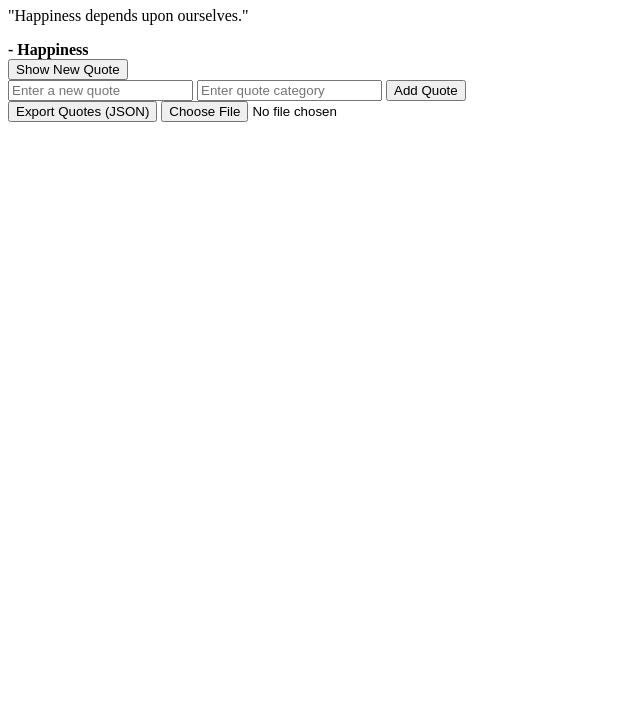
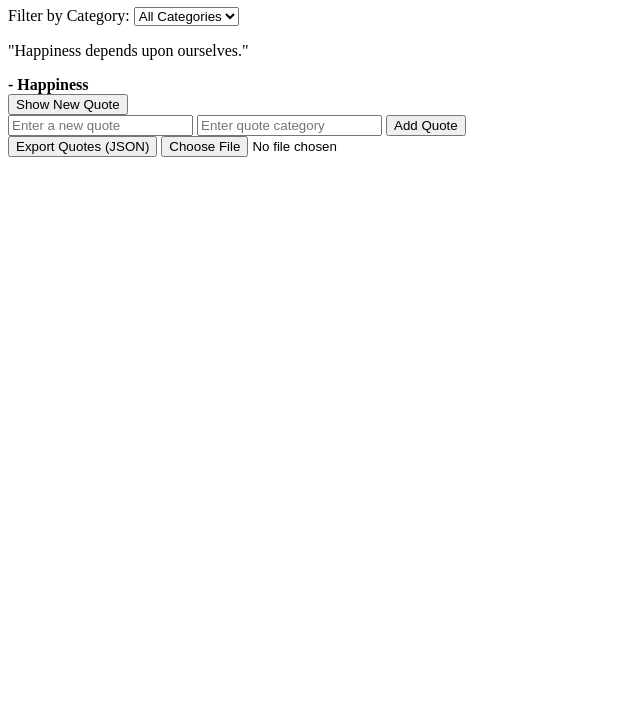
Before and after one commit to Thandanani698/alx_fe_javascript, a plain HTML site: page dom-manipulation/index.html in a window 1280 px wide. Shown: the part 73-800 px from the top of the page, without its empty margins (0-640 px from the left). Drawn offline with Linux system fonts and the light colour scheme.

Commit message:
Updated index.html and script.js with category filter and JSON handling

```diff
--- a/dom-manipulation/index.html
+++ b/dom-manipulation/index.html
@@ -7,6 +7,12 @@
 </head>
 <body>
     <h1>Dynamic Quote Generator</h1>
+
+    <!-- Category Filter -->
+    <label for="categoryFilter">Filter by Category:</label>
+    <select id="categoryFilter" onchange="filterQuotes()">
+        <option value="all">All Categories</option>
+    </select>
 
     <!-- Quote Display -->
     <div id="quoteDisplay"></div>
--- a/dom-manipulation/script.js
+++ b/dom-manipulation/script.js
@@ -3,6 +3,7 @@ document.addEventListener("DOMContentLoaded", function () {
   const newQuoteButton = document.getElementById("newQuote");
   const exportBtn = document.getElementById("exportBtn");
   const importFileInput = document.getElementById("importFile");
+  const categoryFilter = document.getElementById("categoryFilter");
 
   let quotes = JSON.parse(localStorage.getItem("quotes")) || [
       { text: "The only limit to our realization of tomorrow is our doubts of today.", category: "Motivation" },
@@ -15,16 +16,16 @@ document.addEventListener("DOMContentLoaded", function () {
   }
 
   function showRandomQuote() {
-    if (quotes.length === 0) {
-      quoteDisplay.innerHTML = "<em>No quotes available. Add a new one!</em>";
+      let filteredQuotes = getFilteredQuotes();
+      if (filteredQuotes.length === 0) {
+          quoteDisplay.innerHTML = "<em>No quotes available in this category. Add a new one!</em>";
           return;
       }
-    const randomIndex = Math.floor(Math.random() * quotes.length);
-    const randomQuote = quotes[randomIndex];
+      const randomIndex = Math.floor(Math.random() * filteredQuotes.length);
+      const randomQuote = filteredQuotes[randomIndex];
 
       quoteDisplay.innerHTML = `<p>\"${randomQuote.text}\"</p><strong>- ${randomQuote.category}</strong>`;
-
-    sessionStorage.setItem("lastQuote", JSON.stringify(randomQuote)); // Store last viewed quote
+      sessionStorage.setItem("lastQuote", JSON.stringify(randomQuote));
   }
 
   function addQuote() {
@@ -43,6 +44,8 @@ document.addEventListener("DOMContentLoaded", function () {
       saveQuotes();
       inputQuote.value = "";
       inputCategory.value = "";
+
+      populateCategories();
       alert("Quote added successfully!");
   }
 
@@ -66,6 +69,7 @@ document.addEventListener("DOMContentLoaded", function () {
               if (Array.isArray(importedQuotes)) {
                   quotes.push(...importedQuotes);
                   saveQuotes();
+                  populateCategories();
                   alert("Quotes imported successfully!");
               } else {
                   alert("Invalid file format!");
@@ -75,6 +79,36 @@ document.addEventListener("DOMContentLoaded", function () {
           }
       };
       fileReader.readAsText(event.target.files[0]);
+  }
+
+  function populateCategories() {
+      const uniqueCategories = [...new Set(quotes.map(q => q.category))];
+      categoryFilter.innerHTML = `<option value="all">All Categories</option>`;
+      uniqueCategories.forEach(category => {
+          const option = document.createElement("option");
+          option.value = category;
+          option.textContent = category;
+          categoryFilter.appendChild(option);
+      });
+
+      const lastSelectedCategory = localStorage.getItem("selectedCategory");
+      if (lastSelectedCategory) {
+          categoryFilter.value = lastSelectedCategory;
+      }
+  }
+
+  function filterQuotes() {
+      const selectedCategory = categoryFilter.value;
+      localStorage.setItem("selectedCategory", selectedCategory);
+      showRandomQuote();
+  }
+
+  function getFilteredQuotes() {
+      const selectedCategory = categoryFilter.value;
+      if (selectedCategory === "all") {
+          return quotes;
+      }
+      return quotes.filter(q => q.category === selectedCategory);
   }
 
   function loadLastViewedQuote() {
@@ -88,6 +122,7 @@ document.addEventListener("DOMContentLoaded", function () {
   exportBtn.addEventListener("click", exportToJson);
   importFileInput.addEventListener("change", importFromJsonFile);
 
+  populateCategories();
   loadLastViewedQuote();
   showRandomQuote();
 });
```
Lines whose indentation alone changed are shown as unchanged.
